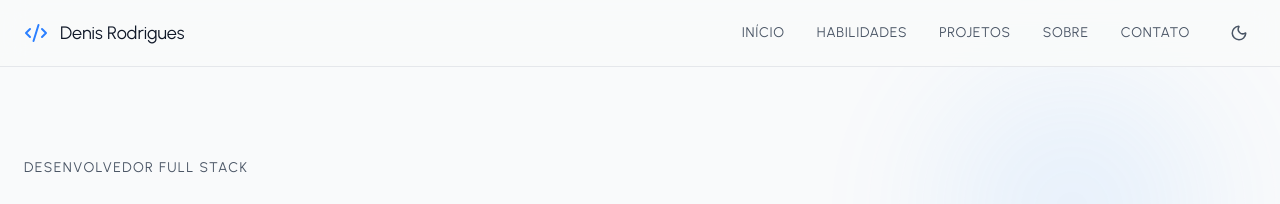
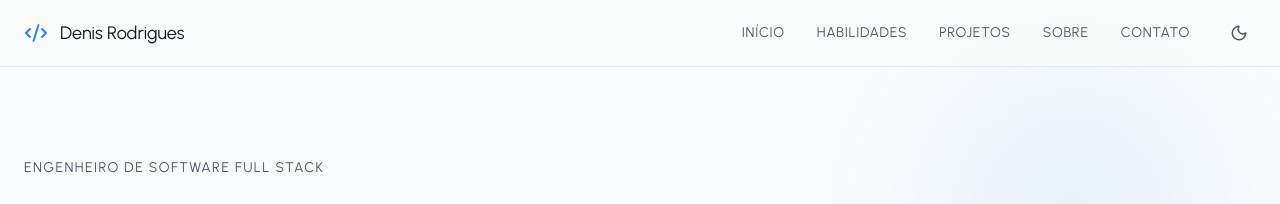
Before and after one commit to denisrodrigues-code/react-tailwind-portfolio, a React (Vite) app: page / in a window 1280 px wide. Shown: the top 204 px of the page. Built offline with nearby package versions, Linux system fonts and the light colour scheme.

Commit message:
chore(hero): update role title to software engineer

```diff
--- a/src/sections/Hero/heroData.js
+++ b/src/sections/Hero/heroData.js
@@ -1,5 +1,5 @@
 export const heroContent = {
-  role: "Desenvolvedor Full Stack",
+  role: "Engenheiro de Software Full Stack",
   titleLine1: "Criando",
   titleHighlight: ["soluções", "sistemas", "produtos", "plataformas"],
   titleLine2: "digitais que geram impacto",
```
